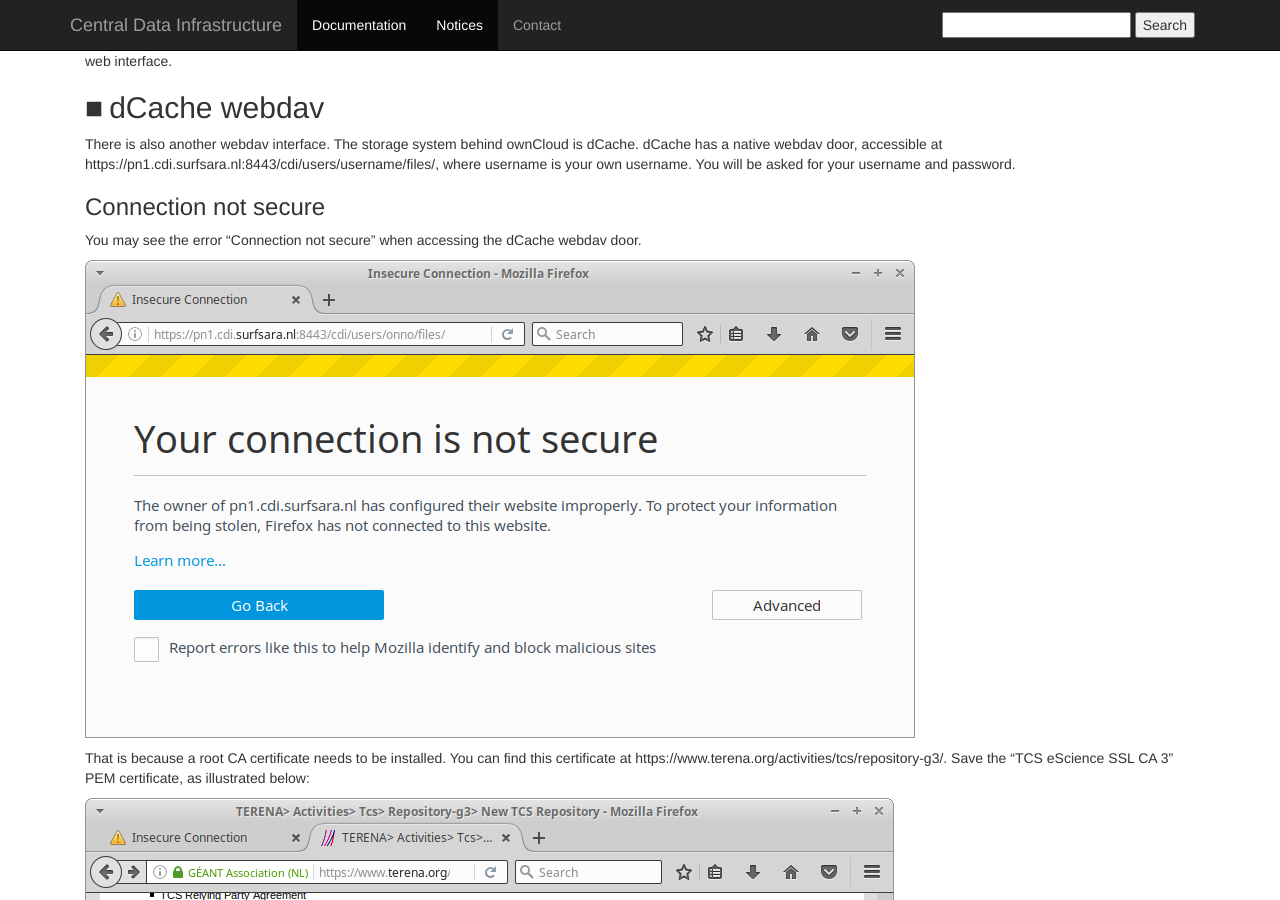
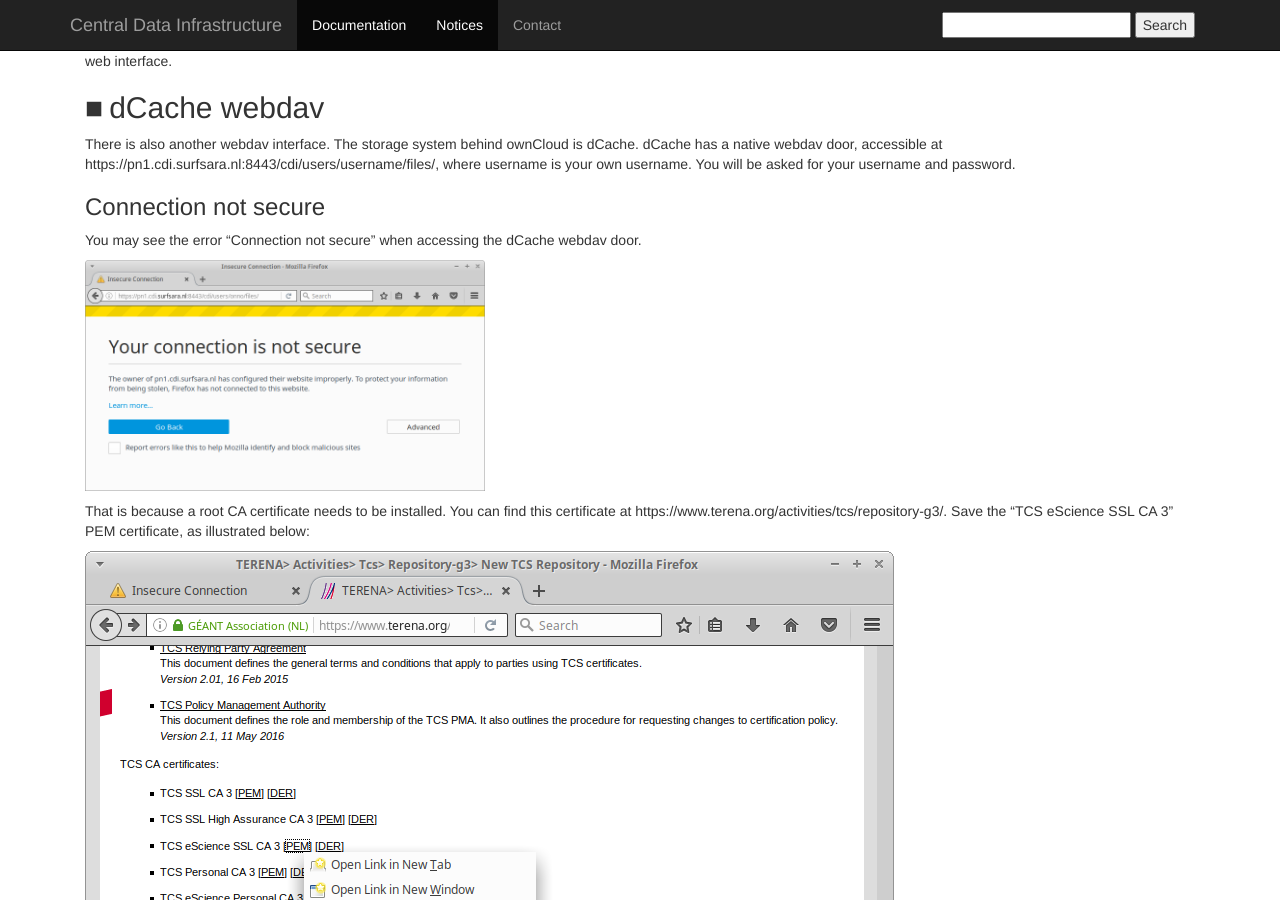
Before and after one commit to sara-nl/cdidocs, a Jekyll site: the page built from index.markdown, in a window 1280 px wide and 900 px high, scrolled down 2135 px. Built offline with Jekyll 4.4.1, drawn with Linux system fonts in a browser that asks for light colours.

Commit message:
index: trying to resize image

```diff
--- a/index.markdown
+++ b/index.markdown
@@ -41,7 +41,7 @@ There is also another webdav interface. The storage system behind ownCloud is dC
 
 You may see the error "Connection not secure" when accessing the dCache webdav door.
 
-![cdi_portal](images/connection-not-secure.png)
+![cdi_portal](images/connection-not-secure.png){:width="400px"}
 
 That is because a root CA certificate needs to be installed. You can find this certificate at https://www.terena.org/activities/tcs/repository-g3/. Save the "TCS eScience SSL CA 3" PEM certificate, as illustrated below:
 
```
